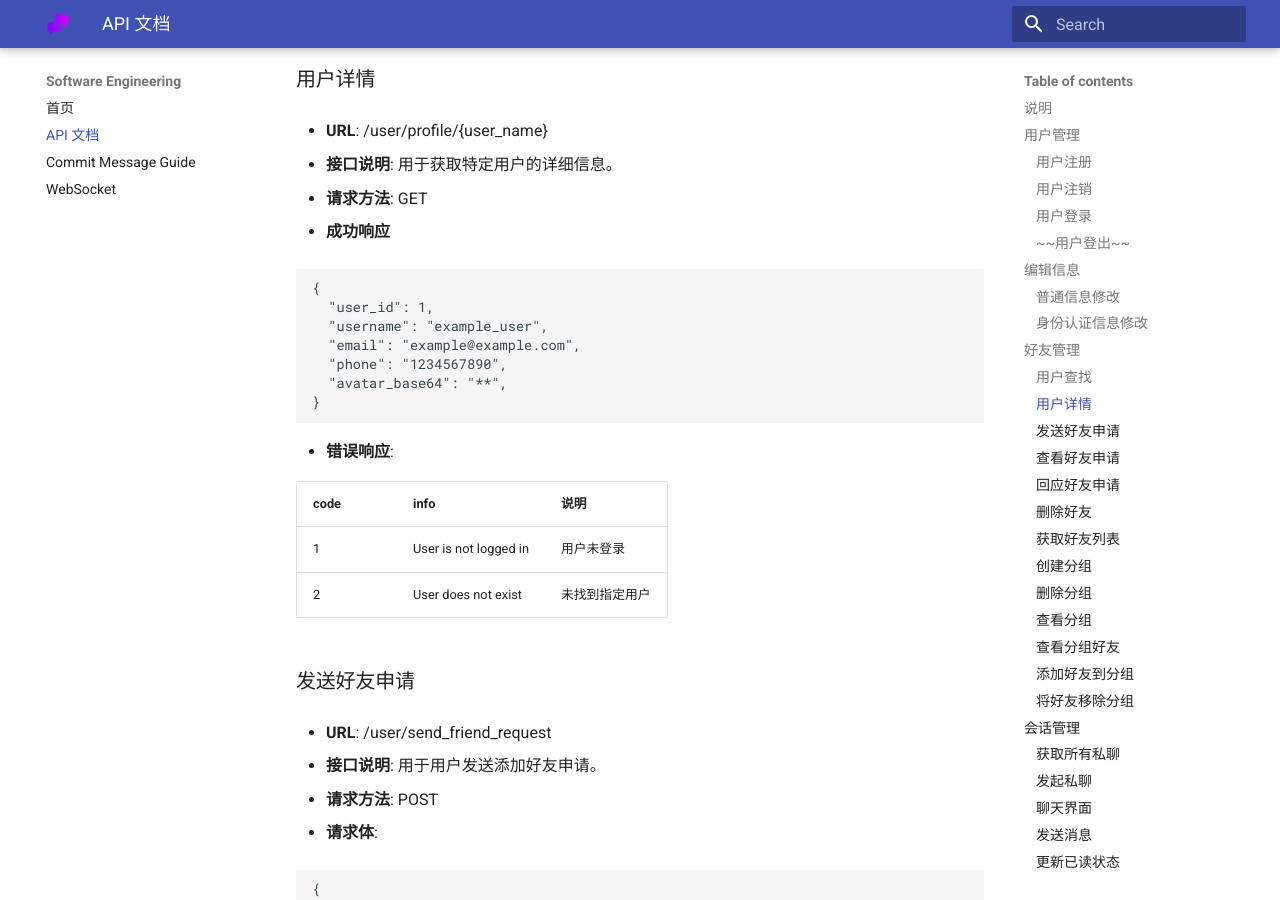
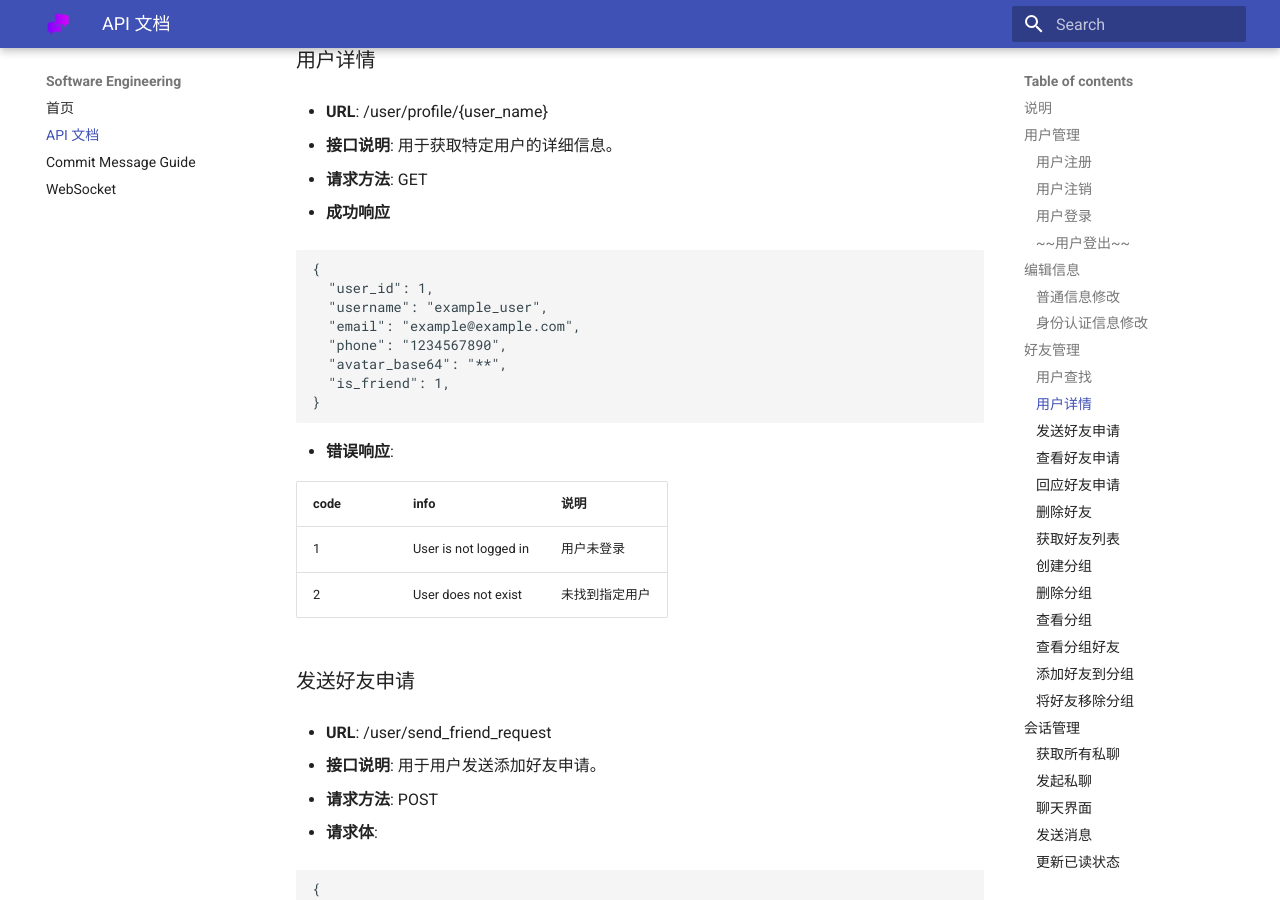
Before and after one commit to zhennan1/software-engineering, an MkDocs documentation site: the page built from docs/api.md, in a window 1280 px wide and 900 px high, scrolled down 6863 px. Built offline with MkDocs 1.6.1 and Material for MkDocs 9.7.7, drawn with Linux system fonts in a browser that asks for light colours; some of the changed text lies outside the part shown.

````diff
--- a/docs/api.md
+++ b/docs/api.md
@@ -312,6 +311,7 @@
   "email": "example@example.com",
   "phone": "1234567890",
   "avatar_base64": "**",
+  "is_friend": 1,
 }
 ```
 
````
Also changed, not shown: other parts of docs/api.md (+4 -6 lines).
